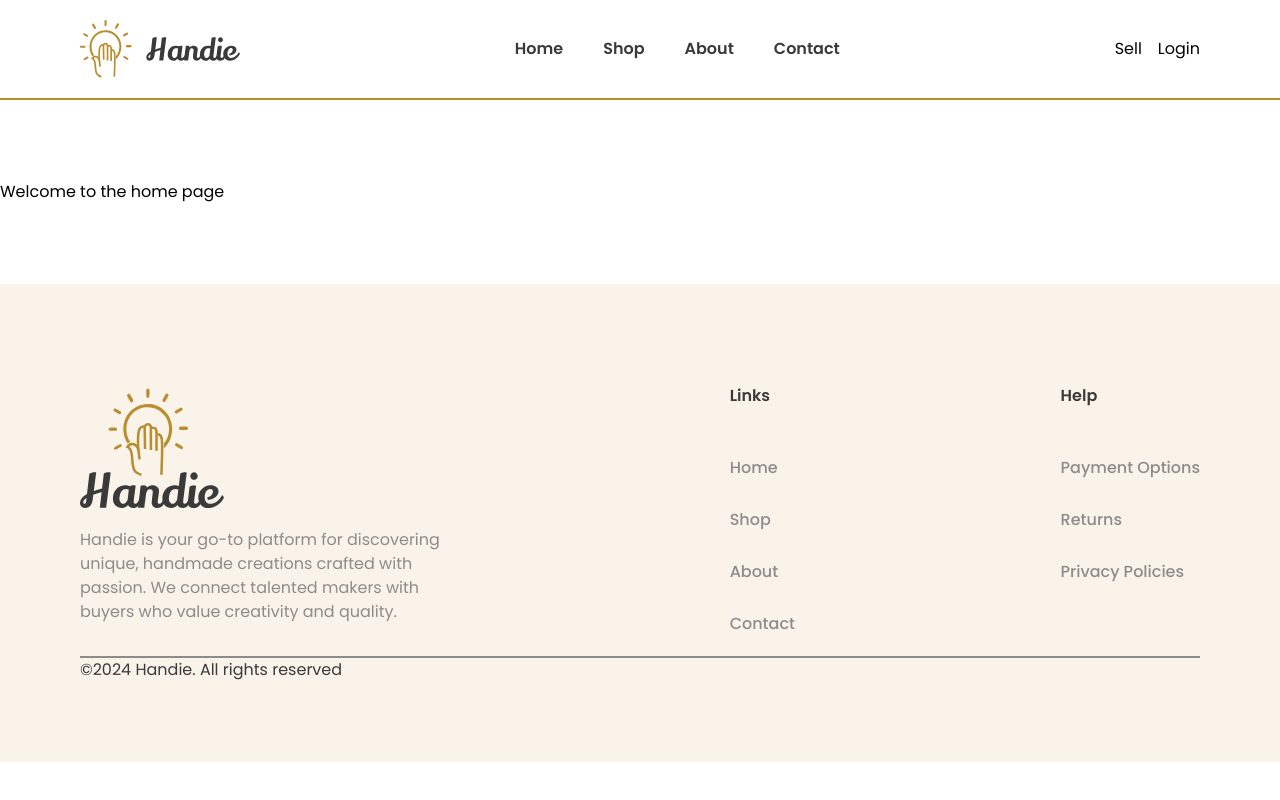
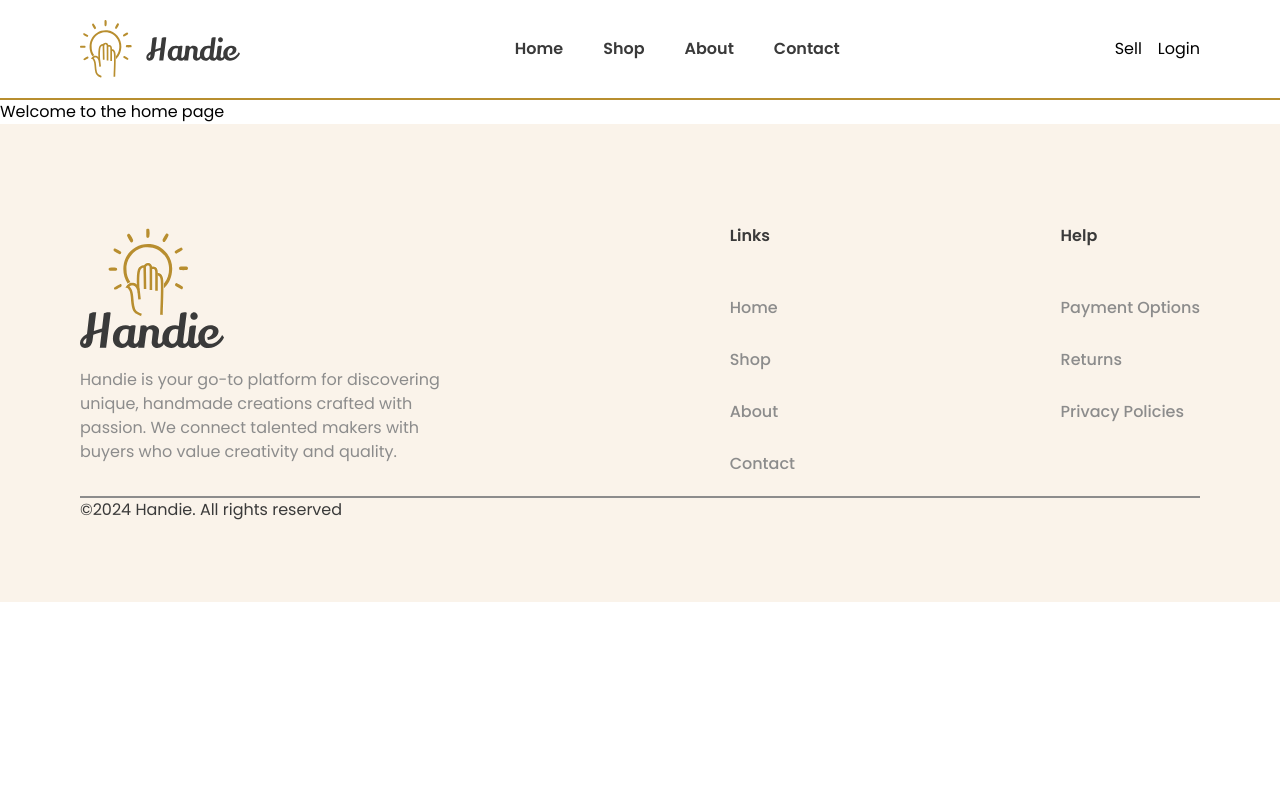
Before and after one commit to omar-the-junior/handie--frontend, a React (Vite) app: page / in a window 1280 px wide. Built offline with nearby package versions, Linux system fonts and the light colour scheme.

Commit message:
refactor: remove unnecessary padding from the main element

```diff
--- a/src/routes/Root.tsx
+++ b/src/routes/Root.tsx
@@ -6,7 +6,7 @@ function Root() {
   return (
     <>
       <Navbar className="sticky left-0 top-0 bg-white" />
-      <main className="py-20">
+      <main>
         <Outlet />
       </main>
       <Footer />
```
